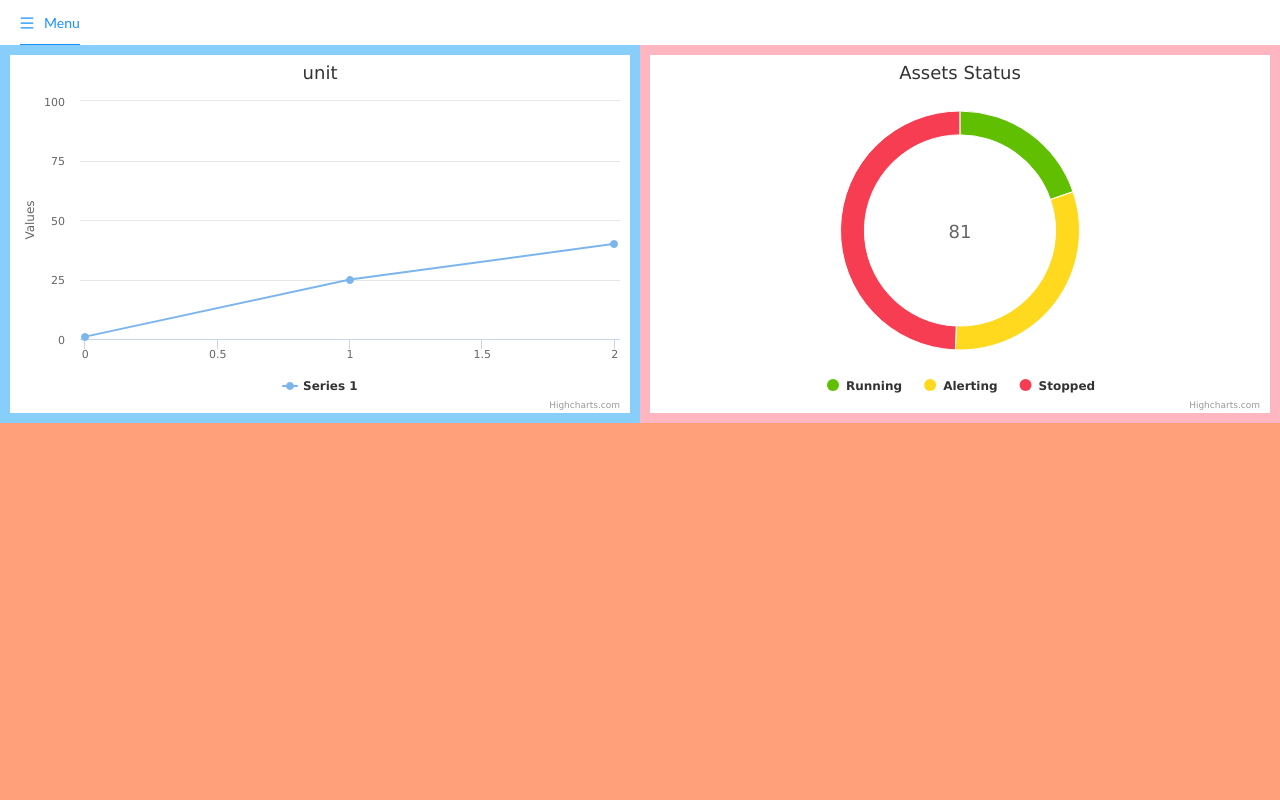
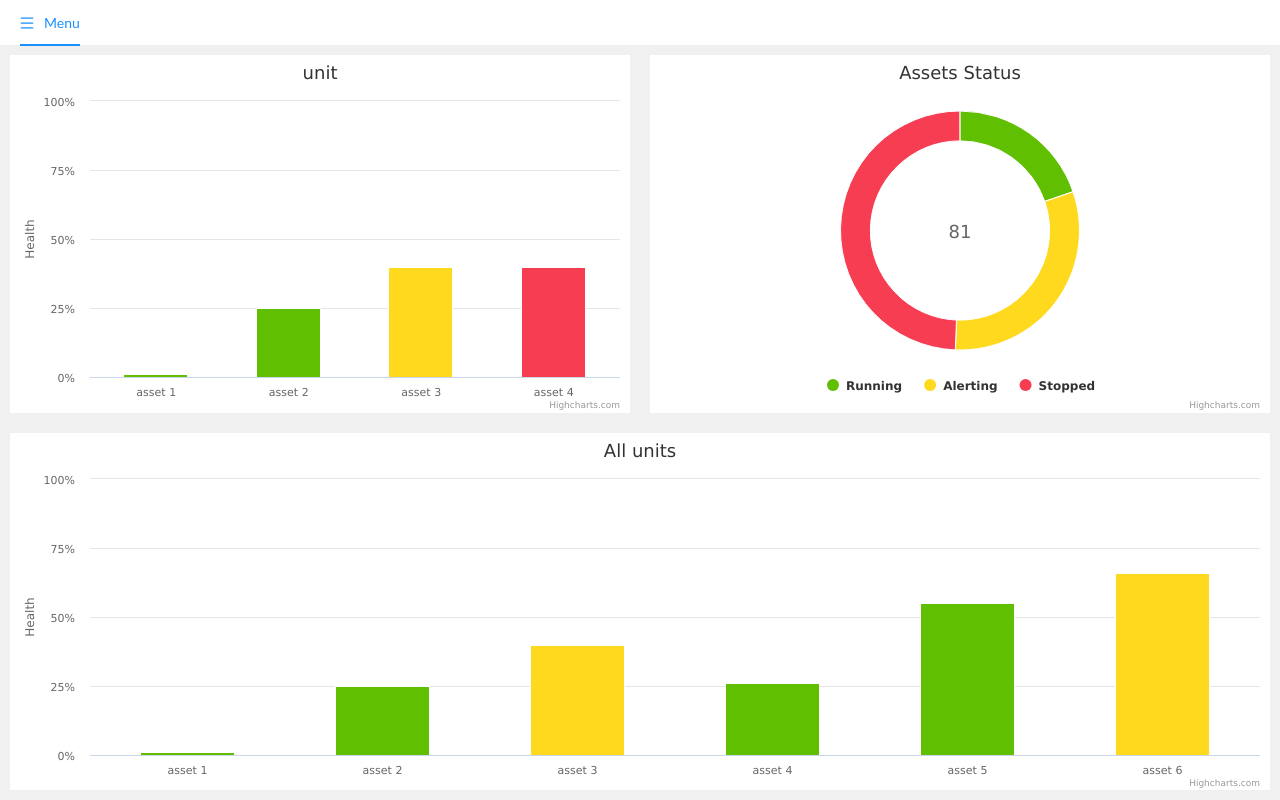
Before and after one commit to Danilosrr/Tractian-challenge-Front, a React (Create React App) app: page /app/home in a window 1280 px wide. Built offline with nearby package versions, Linux system fonts and the light colour scheme.

Commit message:
all initial graph on overview page

```diff
--- a/src/App.js
+++ b/src/App.js
@@ -10,7 +10,7 @@ export default function App() {
       <GlobalStyle />
       <BrowserRouter>
         <Routes>
-          <Route path="/" element={<></>} />
+          <Route path="/" element={<></>} /> //login component
           <Route path="app" element={<MainApp />}>
             <Route path="/app/home" element={<Overview></Overview>} />
             <Route path="/app/units" element={<></>} />
--- a/src/assets/css/Globalstyle.js
+++ b/src/assets/css/Globalstyle.js
@@ -137,7 +137,7 @@ const GlobalStyle = createGlobalStyle`
         font-family: 'Lato', sans-serif;
         /* font-family: 'Oswald', sans-serif; */
         /* font-family: 'Passion One', cursive; */
-        background-color: #FAFAFA;
+        background-color: #F0F0F0;
     }
 
     ::placeholder {
--- a/src/components/Overview.js
+++ b/src/components/Overview.js
@@ -1,28 +1,50 @@
-import { Space } from 'antd';
-import Highcharts, { chart } from 'highcharts';
+import Highcharts from 'highcharts';
 import HighchartsReact from 'highcharts-react-official';
 
 export function Overview() {
-  const statusData = [{name:'Running', y:16, color:'#5FBF00'}, {name:'Alerting', y:25, color:'#FFD91E'}, {name:'Stopped', y:40, color:'#F63D52'}]
-
-  const chart = {
+  const statusData = [{ name: 'Running', y: 16, color: '#5FBF00' }, { name: 'Alerting', y: 25, color: '#FFD91E' }, { name: 'Stopped', y: 40, color: '#F63D52' }]
+  const chartData = [{ name: 'asset 1', status: 'Running', color: '#5FBF00', y: 1 }, { name: 'asset 2', status: 'Running', color: '#5FBF00', y: 25 }, { name: 'asset 3', status: 'Alerting', color: '#FFD91E', y: 40 }, { name: 'asset 4', status: 'Stopped', color: '#F63D52', y: 40 }]
+  const chartAllData = [{ name: 'asset 1', status: 'Running', color: '#5FBF00', y: 1 }, { name: 'asset 2', status: 'Running', color: '#5FBF00',  y: 25 }, { name: 'asset 3', status: 'Alerting', color: '#FFD91E', y: 40 }, { name: 'asset 4', status: 'Running', color: '#5FBF00',  y: 26 }, { name: 'asset 5', status: 'Running', color: '#5FBF00',  y: 55 }, { name: 'asset 6', status: 'Alerting', color: '#FFD91E', y: 65.9 }]
+  const unitChart = {
     title: {
       text: 'unit'
     },
+    chart: {
+      type: 'column'
+    },
     series: [{
-      data: [1, 25, 40]
+      name: 'Health',
+      data: chartData
     }],
+    xAxis: {
+      type: 'category',
+    },
     yAxis: {
+      title: {
+        text: 'Health'
+      },
+      labels: {
+        format: '{value}%'
+      },
       max: Math.max(100),
       min: Math.min(0)
     },
+    legend: {
+      enabled: false
+    },
+    tooltip: {
+      pointFormat: `<span>health: </span><b>{point.y:.2f}%</b><br/><span>status: </span><b>{point.status}</b><br/>`
+    },
   };
-  const pie = {
+
+  let overallChart = { ...unitChart, title: {text:'All units'} ,series: [{ data: chartAllData }] };
+
+  const statusChart = {
     title: {
       text: 'Assets Status'
     },
     subtitle: {
-      text: statusData.map(i=>i.y).reduce((sum,a)=>sum+a,0),
+      text: statusData.map(i => i.y).reduce((sum, a) => sum + a, 0),
       align: 'center',
       verticalAlign: 'middle',
       style: { fontSize: "18px" }
@@ -31,7 +53,7 @@ export function Overview() {
       type: 'pie',
     },
     series: [{
-      innerSize: '80%',
+      innerSize: '75%',
       name: 'Assets',
       data: statusData
     }],
@@ -58,7 +80,6 @@ export function Overview() {
           justifyContent: 'center',
           padding: '10px',
           gap: '10px',
-          backgroundColor: 'lightskyblue',
           position: 'absolute',
           top: 0,
           width: '50%',
@@ -70,17 +91,16 @@ export function Overview() {
         <HighchartsReact
           containerProps={{ style: { width: "100%", height: '100%' } }}
           highcharts={Highcharts}
-          options={chart}
+          options={unitChart}
         />
         <HighchartsReact
           containerProps={{ style: { width: "100%", height: '100%' } }}
           highcharts={Highcharts}
-          options={chart}
+          options={unitChart}
         />
       </div>
       <div
         style={{
-          backgroundColor: 'lightpink',
           position: 'absolute',
           padding: '10px',
           top: 0,
@@ -92,7 +112,22 @@ export function Overview() {
         <HighchartsReact
           containerProps={{ style: { width: "100%", height: '100%' } }}
           highcharts={Highcharts}
-          options={pie}
+          options={statusChart}
+        />
+      </div>
+      <div
+        style={{
+          position: 'absolute',
+          padding: '10px',
+          bottom: 0,
+          width: '100%',
+          height: '50%',
+        }}
+      >
+        <HighchartsReact
+          containerProps={{ style: { width: "100%", height: '100%' } }}
+          highcharts={Highcharts}
+          options={overallChart}
         />
       </div>
     </>
--- a/src/components/shared/Main.js
+++ b/src/components/shared/Main.js
@@ -32,7 +32,6 @@ export function MainApp() {
           display: 'flex',
           alignItems: 'center',
           justifyContent: 'flex-start',
-          backgroundColor: 'lightsalmon',
           position: 'fixed',
           top: '45px',
           bottom: 0,
```
